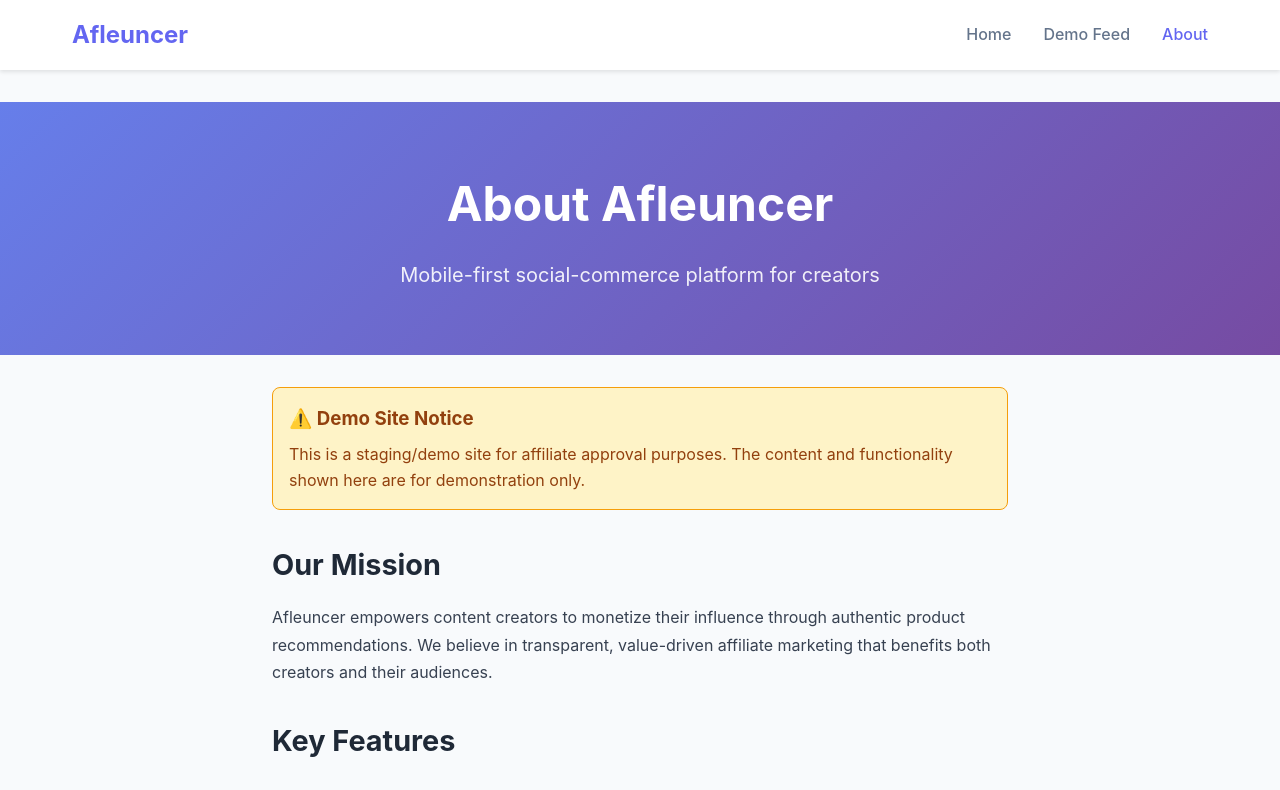
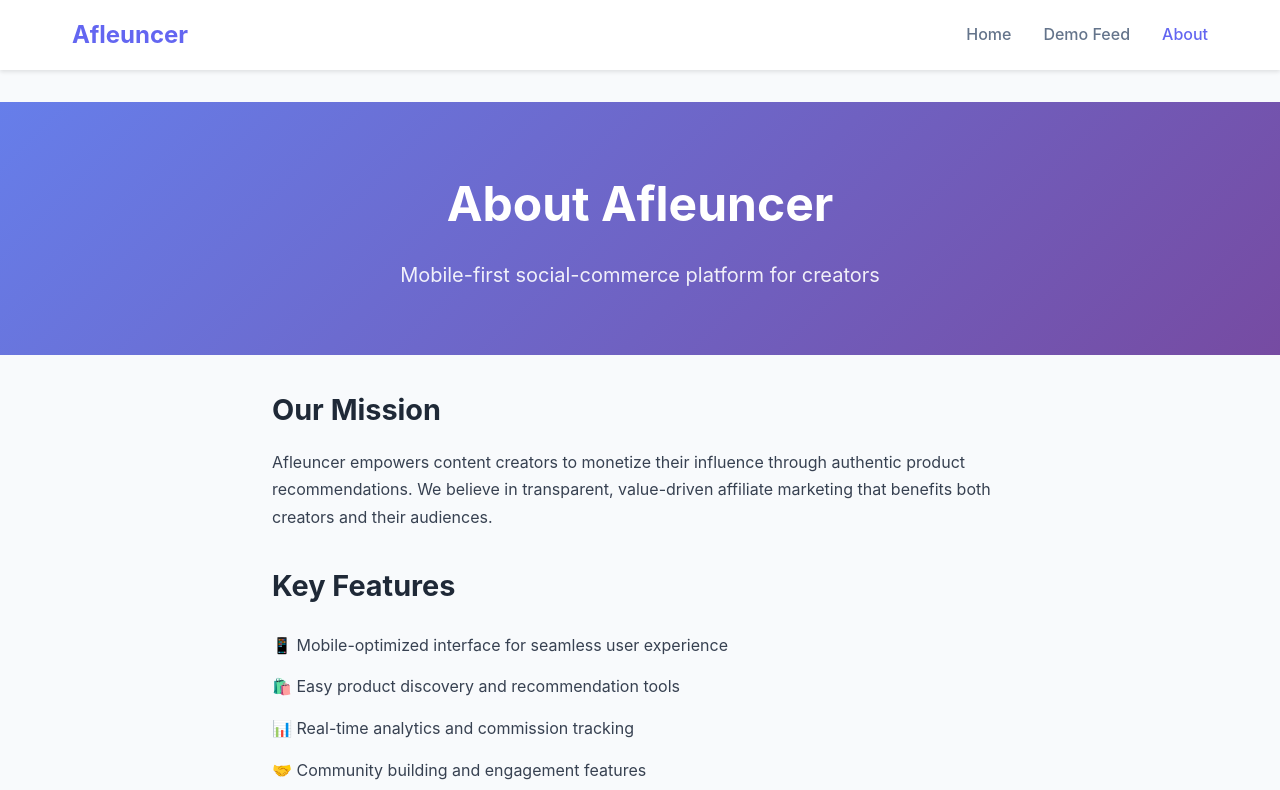
Before and after one commit to Super-Web-Hub/Sovrn, a Next.js app: page /about in a window 1280 px wide. Shown: the top 790 px of the page. Built offline with nearby package versions, Linux system fonts and the light colour scheme.

Commit message:
feat:remove the notice message

```diff
--- a/pages/about.tsx
+++ b/pages/about.tsx
@@ -37,15 +37,7 @@ export default function About() {
         </section>
 
         <section className="about-content">
-          <div className="about-notice">
-            <div className="notice-box">
-              <h3>⚠️ Demo Site Notice</h3>
-              <p>
-                This is a staging/demo site for affiliate approval purposes. The
-                content and functionality shown here are for demonstration only.
-              </p>
-            </div>
-          </div>
+
 
           <div className="about-sections">
             <div className="about-section">
```
